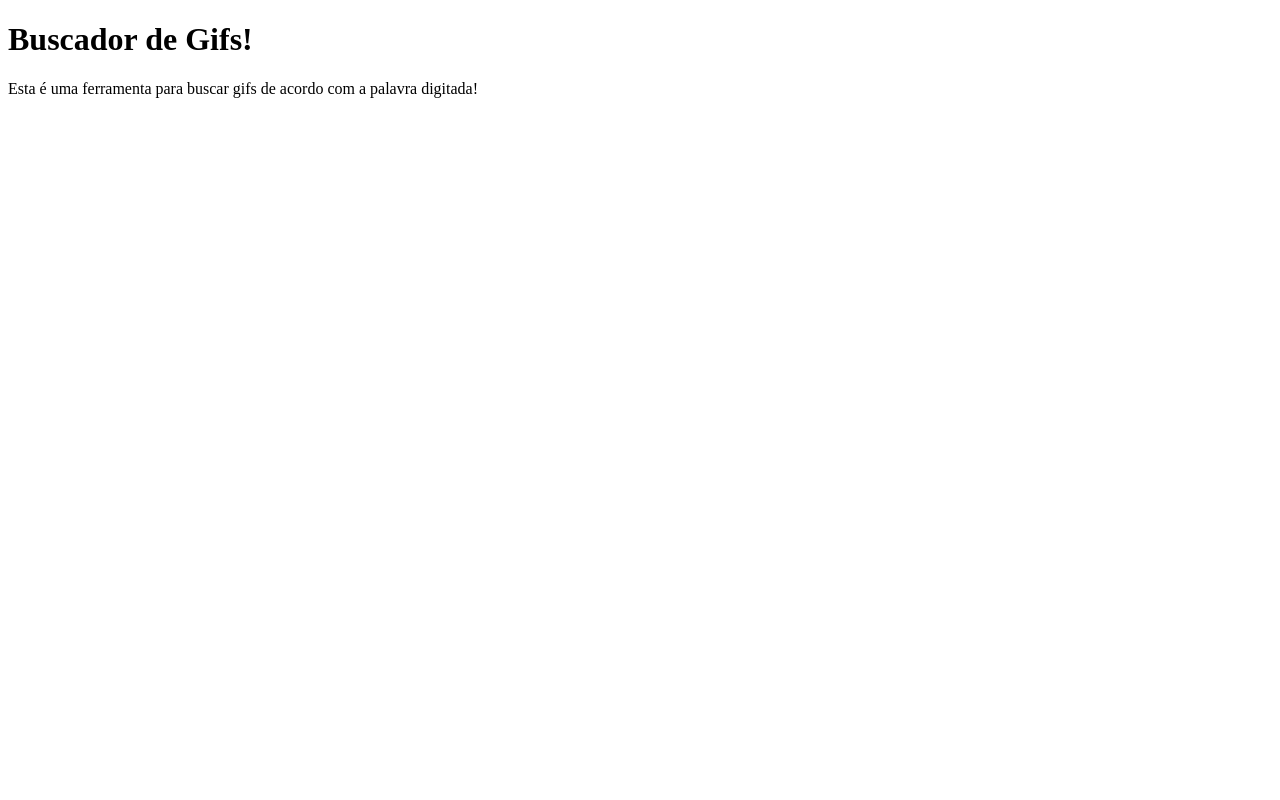
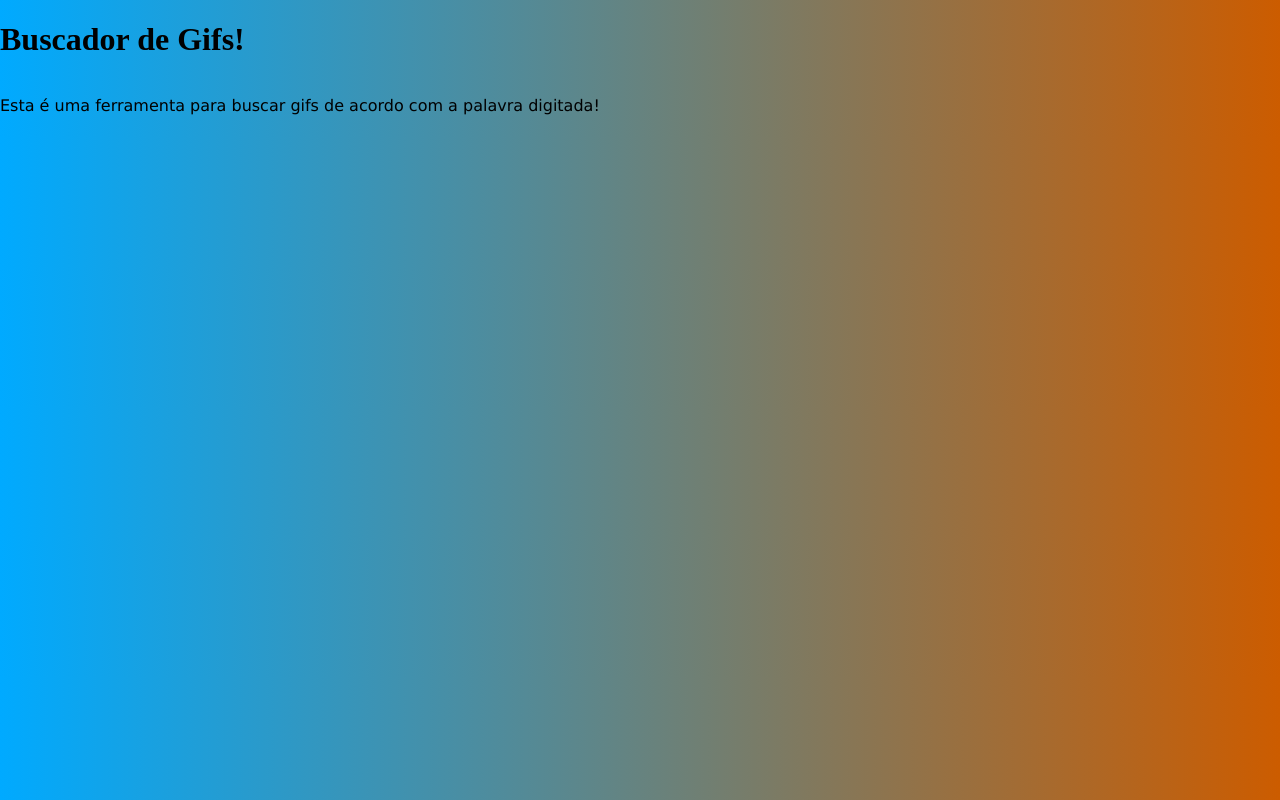
Before and after one commit to christianogodinho/gifSearch, a plain HTML site: page index.html in a window 1280 px wide. Drawn offline with Linux system fonts and the light colour scheme.

Commit message:
Minor adjustments

```diff
--- a/index.html
+++ b/index.html
@@ -4,6 +4,7 @@
     <meta charset="UTF-8">
     <meta http-equiv="X-UA-Compatible" content="IE=edge">
     <meta name="viewport" content="width=device-width, initial-scale=1.0">
+    <link rel="stylesheet" href="styles.css">
     <title>Curso Azure</title>
 </head>
 <h1>Buscador de Gifs!</h1>
--- a/styles.css
+++ b/styles.css
@@ -3,7 +3,7 @@ body {
     margin: 0;
     background: linear-gradient(to right, #00AAFF, #cc5c00);
     display: grid;
-    position: center;
+    align-items: center;
 }
 
 .texto {
```
